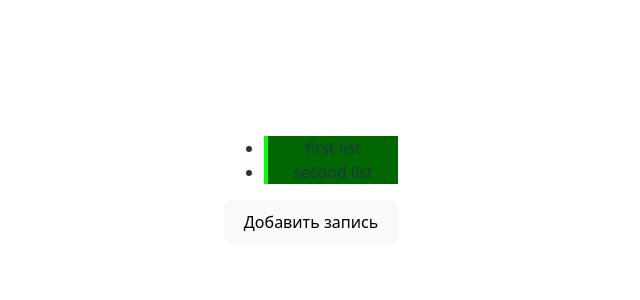
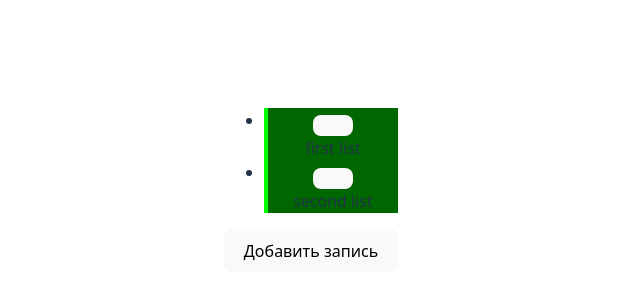
Before and after one commit to Fedosihin/german-notebook, a React (Vite) app: page / in a window 1280 px wide. Shown: the part 218-518 px from the top of the page, without its empty margins (329-969 px from the left). Built offline with nearby package versions, Linux system fonts and the light colour scheme.

Commit message:
feat: basic emoji feature

```diff
--- a/package.json
+++ b/package.json
@@ -10,6 +10,7 @@
     "preview": "vite preview"
   },
   "dependencies": {
+    "emoji-picker-react": "^4.12.3",
     "react": "^19.1.0",
     "react-dom": "^19.1.0"
   },
--- /dev/null
+++ b/src/components/EmojiButton/EmojiButton.jsx
@@ -0,0 +1,28 @@
+import React, { useState } from 'react';
+import EmojiPicker from 'emoji-picker-react';
+
+const EmojiButton = () => {
+  const [isPickerOpen, setIsPickerOpen] = useState(false);
+  const [selectedEmoji, setSelectedEmoji] = useState('');
+
+  const handleEmojiClick = (emojiData) => {
+    setSelectedEmoji(emojiData.emoji);
+    setIsPickerOpen(false);
+  };
+
+  return (
+    <div>
+      <button onClick={() => setIsPickerOpen(!isPickerOpen)}>
+        {selectedEmoji || " "}
+      </button>
+
+      {isPickerOpen && (
+        <div style={{ position: 'absolute', zIndex: 100 }}>
+          <EmojiPicker onEmojiClick={handleEmojiClick} />
+        </div>
+      )}
+    </div>
+  );
+};
+
+export default EmojiButton;
--- a/src/components/NoteEditor/NoteEditor.jsx
+++ b/src/components/NoteEditor/NoteEditor.jsx
@@ -1,5 +1,6 @@
 import React from "react";
 import CheckboxItem from "./CheckboxItem";
+import EmojiButton from "../EmojiButton/EmojiButton";
 
 export default function NoteEditor({
   note,
@@ -14,6 +15,7 @@ export default function NoteEditor({
   return (
       <div className="modal" style={style}>
         <div className="modal-content">
+          <EmojiButton></EmojiButton>
           <h2>Модальное окно</h2>
           <h3>{note.title}</h3>
           <input
--- a/src/components/NoteList/NoteListItem.jsx
+++ b/src/components/NoteList/NoteListItem.jsx
@@ -1,4 +1,5 @@
 import React from "react";
+import EmojiButton from "../EmojiButton/EmojiButton";
 
 export default function NoteListItem ({note, onClick, style }) {
   return (
@@ -7,6 +8,7 @@ export default function NoteListItem ({note, onClick, style }) {
       // style={{ cursor: "pointer" }}
       style={style}
     >
+      <EmojiButton></EmojiButton>
       {note.title}
     </li>
   );
```
Also changed, not shown: 1 other file (tests, documents, lock files or other folders).
